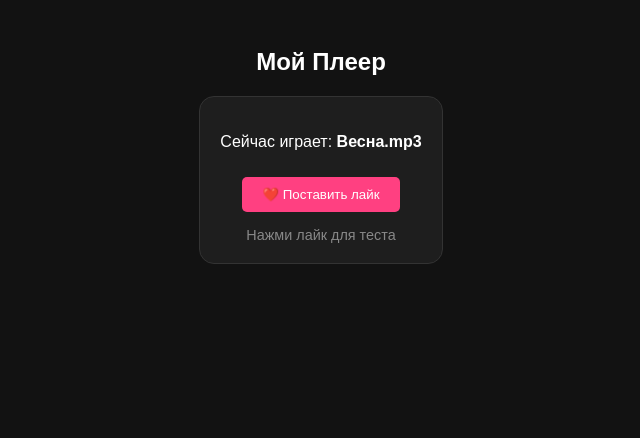
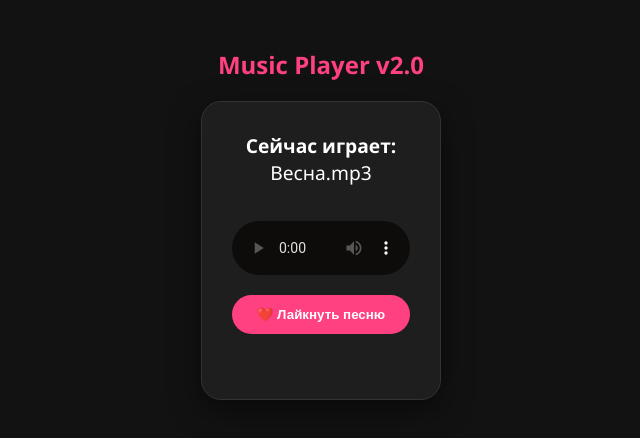
Before and after one commit to evgensmoke/Mymusic, a website: page index.html in a window 1280 px wide. Shown: the whole page, without its empty margins (319-959 px from the left). Drawn offline with Linux system fonts and the light colour scheme.

Commit message:
index.html

```diff
--- a/index.html
+++ b/index.html
@@ -5,21 +5,36 @@
     <meta name="viewport" content="width=device-width, initial-scale=1.0">
     <title>EvgenMusic Player</title>
     <style>
-        body { font-family: sans-serif; background: #121212; color: white; text-align: center; padding: 20px; }
-        .player { border: 1px solid #333; padding: 20px; border-radius: 15px; background: #1e1e1e; display: inline-block; }
-        button { background: #ff4081; border: none; padding: 10px 20px; color: white; border-radius: 5px; cursor: pointer; margin-top: 10px; }
-        button:hover { background: #f50057; }
-        #status { margin-top: 15px; font-size: 0.9em; color: #888; }
+        /* Твой крутой темный дизайн */
+        body { font-family: 'Segoe UI', Tahoma, Geneva, Verdana, sans-serif; background: #121212; color: white; text-align: center; padding: 20px; }
+        .player { border: 1px solid #333; padding: 30px; border-radius: 20px; background: #1e1e1e; display: inline-block; box-shadow: 0 10px 30px rgba(0,0,0,0.5); }
+        h2 { color: #ff4081; }
+        .song-info { margin-bottom: 20px; font-size: 1.2em; }
+        audio { filter: invert(100%); width: 100%; margin: 15px 0; }
+        button { background: #ff4081; border: none; padding: 12px 25px; color: white; border-radius: 50px; cursor: pointer; font-weight: bold; transition: 0.3s; }
+        button:hover { background: #f50057; transform: scale(1.05); }
+        #status { margin-top: 15px; font-size: 0.9em; color: #888; height: 20px; }
     </style>
 </head>
 <body>
 
-    <h2>Мой Плеер</h2>
+    <h2>Music Player v2.0</h2>
 
     <div class="player">
-        <p>Сейчас играет: <strong>Весна.mp3</strong></p>
-        <button onclick="sendLike('vesna')">❤️ Поставить лайк</button>
-        <div id="status">Нажми лайк для теста</div>
+        <div class="song-info">
+            <strong>Сейчас играет:</strong><br>
+            <span>Весна.mp3</span>
+        </div>
+
+        <audio controls>
+            <source src="весна.mp3" type="audio/mpeg">
+            Ваш браузер не поддерживает плеер.
+        </audio>
+
+        <br>
+        <button onclick="sendLike('vesna_track_01')">❤️ Лайкнуть песню</button>
+
+        <div id="status"></div>
     </div>
 
     <form name="likes-v1" data-netlify="true" hidden>
@@ -29,10 +44,11 @@
     <script>
         async function sendLike(songId) {
             const statusDiv = document.getElementById('status');
-            statusDiv.innerText = "Отправка...";
+            statusDiv.innerText = "Отправка лайка...";
+            statusDiv.style.color = "#888";
 
             try {
-                // Шлем запрос на конкретный файл, чтобы Netlify точно перехватил форму
+                // Отправляем данные в Netlify Forms
                 const response = await fetch("/index.html", {
                     method: "POST",
                     headers: {
@@ -46,15 +62,16 @@
                 });
 
                 if (response.ok) {
-                    statusDiv.innerText = "✅ Лайк улетел в Netlify Forms!";
+                    statusDiv.innerText = "✅ Лайк сохранен в админке!";
                     statusDiv.style.color = "#4caf50";
+                    // Через 3 секунды убираем надпись
+                    setTimeout(() => { statusDiv.innerText = ""; }, 3000);
                 } else {
-                    throw new Error("Сервер ответил кодом " + response.status);
+                    throw new Error("Ошибка связи");
                 }
             } catch (error) {
-                statusDiv.innerText = "❌ " + error.message;
+                statusDiv.innerText = "❌ Ошибка: " + error.message;
                 statusDiv.style.color = "#ff5252";
-                console.error("Ошибка:", error);
             }
         }
     </script>
```
